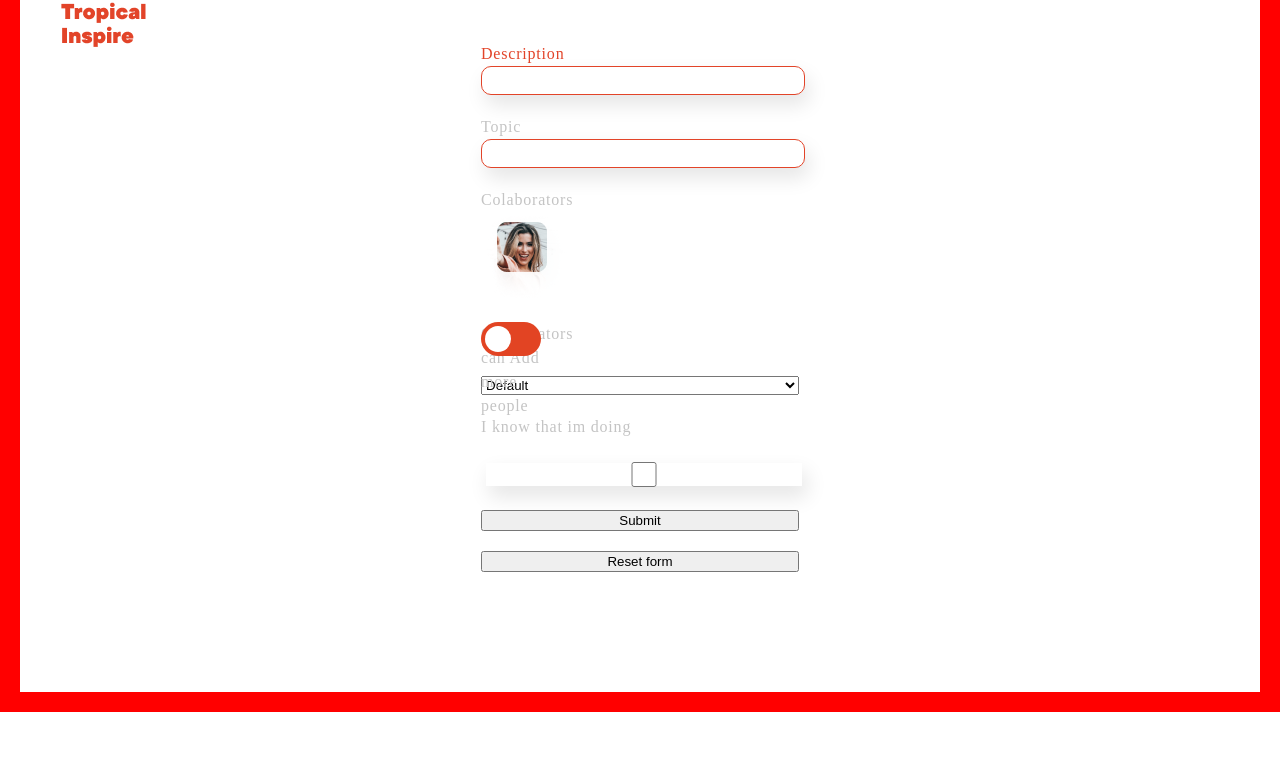
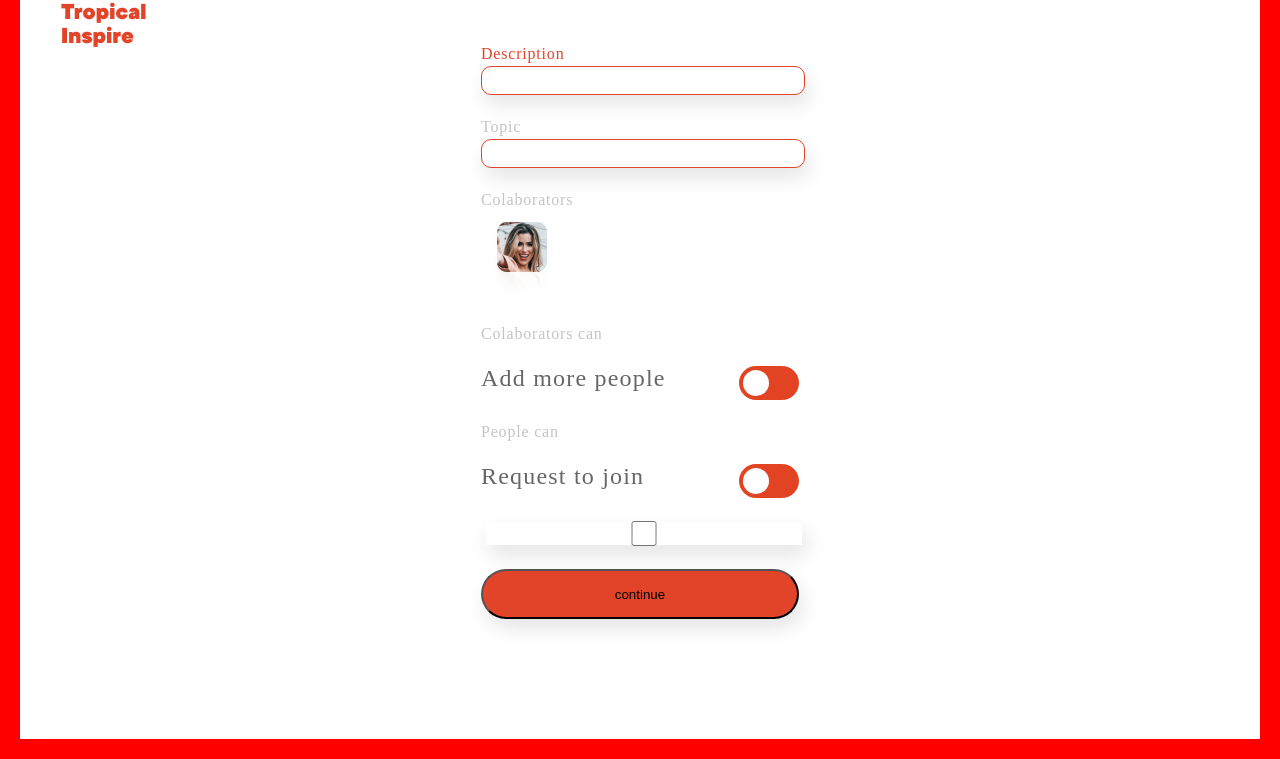
Before and after one commit to vanyamotobiker/forms, a plain HTML site: page index.html in a window 1280 px wide. Shown: the part 98-857 px from the top of the page. Before the commit the page ends 810 px from the top, so only its background shows below. Drawn offline with Linux system fonts and the light colour scheme.

Commit message:
finished fucking radio bottons

```diff
--- a/index.css
+++ b/index.css
@@ -52,9 +52,18 @@ label span{
 }
 .switch {
    position: relative;
-
+   display: inline-block;
    width: 60px;
    height: 34px;
+ }
+ .switch_row{
+   display: flex;
+   justify-content: space-between;
+   font-family: 'TT Commons';
+   font-size: 24px;
+   line-height: 24px;
+   letter-spacing: 0.05em;
+   color: #666666;
  }
  .switch input {
    opacity: 0;
@@ -97,3 +106,10 @@ label span{
 .slider.round:before {
    border-radius: 50%;
 }
+button{
+   width: 318px;
+   height: 50px;
+   background: #E24429;
+   box-shadow: 4px 10px 20px rgba(0, 0, 0, 0.1);
+   border-radius: 25px;
+}
--- a/index.html
+++ b/index.html
@@ -32,28 +32,32 @@
             <a href="#"><img src="img/Group 2.png" alt=""></a>
         </div>
     </label>
-    <label class="switch">
-        Colaborators can
+    <label for="Colaborators can">Colaborators can</label>
+    <label class="switch_row">
         Add more people
-            <input type="checkbox" checked>
-            <span class="slider round"></span>
-
-      </label>
+            <div class="switch">
+                <input type="checkbox" checked>
+                <span class="slider round"></span>
+            </div>
+        </label>
+        <label for="Colaborators can">People can</label>
+        <label class="switch_row">
+            Request to join
+                <div class="switch">
+                    <input type="checkbox" checked>
+                    <span class="slider round"></span>
+                </div>
+            </label>
 
 
-        <select name="cityName" id="city">
-            <option value="default"> Default</option>>
-            <option value="london"> London</option>>
-            <option value="washington"> Washington</option>>
-            <option value="madrid"> Madrid</option>>
-        </select>
 
 
-        <label for="agree">I know that im doing</label>
+
+
         <input name="agreeName" id="agree" type="checkbox">
 
-        <button type="submit">Submit</button>
-        <button type="reset">Reset form</button>
+        <button type="submit">continue</button>
+
 
 
     </form>
```
